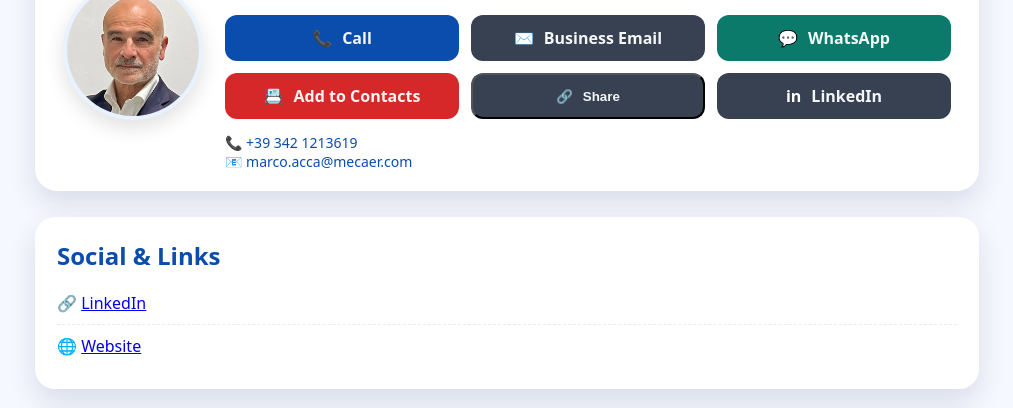
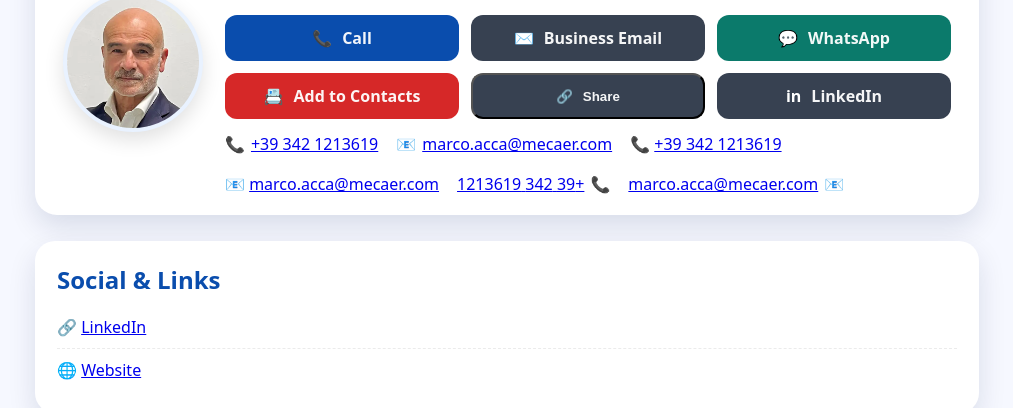
Before and after one commit to marco-acca/marco-acca.github.io, a plain HTML site: page index.html in a window 1280 px wide. Shown: the part 190-598 px from the top of the page, without its empty margins (133-1146 px from the left). Drawn offline with Linux system fonts and the light colour scheme.

Commit message:
Update index.html

```diff
--- a/index.html
+++ b/index.html
@@ -50,8 +50,23 @@
     .btn.red{background:#d62828}
     .btn.red:hover{background:#e63946}
     .btn span{opacity:.95}
-    .contacts-inline{margin-top:14px;color:var(--muted);font-size:14px}
-    .contacts-inline a{color:var(--primary);text-decoration:none}
+
+    /* 🔧 Modifica contatti */
+    .contacts-inline{
+      margin-top:14px;
+      color:var(--muted);
+      font-size:16px; /* più grande */
+      display:flex;
+      flex-wrap:wrap;
+      gap:18px;
+      align-items:center;
+    }
+    .contacts-inline div{
+      display:flex;
+      align-items:center;
+      gap:6px;
+    }
+
     .section{background:var(--card);border-radius:20px;box-shadow:var(--shadow);padding:22px;margin-bottom:22px}
     .section h2{margin:0 0 10px;color:var(--primary)}
     .list{list-style:none;padding:0;margin:0}
@@ -88,7 +103,6 @@
         <img class="avatar" src="foto.jpg" alt="Foto profilo / Profile photo / الصورة الشخصية" onerror="this.style.opacity=.2">
         <div>
           <h1>Marco Acca</h1>
-          <!-- IT di default per evitare flicker -->
           <p class="role show" data-lang="it">Amministratore Delegato</p>
           <p class="role" data-lang="en">CEO</p>
           <p class="role rtl" data-lang="ar">الرئيس التنفيذي</p>
@@ -102,12 +116,15 @@
             <a class="btn gray" target="_blank" href="https://www.linkedin.com/company/mag-mecaer-aviation-group-spa/posts/?feedView=all"><strong>in</strong><span>LinkedIn</span></a>
           </div>
 
+          <!-- 🔧 Contatti affiancati -->
           <div class="contacts-inline">
             <div data-lang="it" class="show">📞 <a href="tel:+393421213619">+39 342 1213619</a></div>
+            <div data-lang="it" class="show">📧 <a href="mailto:marco.acca@mecaer.com">marco.acca@mecaer.com</a></div>
+
             <div data-lang="en">📞 <a href="tel:+393421213619">+39 342 1213619</a></div>
+            <div data-lang="en">📧 <a href="mailto:marco.acca@mecaer.com">marco.acca@mecaer.com</a></div>
+
             <div class="rtl" data-lang="ar">📞 <a href="tel:+393421213619">+39 342 1213619</a></div>
-            <div data-lang="it" class="show">📧 <a href="mailto:marco.acca@mecaer.com">marco.acca@mecaer.com</a></div>
-            <div data-lang="en">📧 <a href="mailto:marco.acca@mecaer.com">marco.acca@mecaer.com</a></div>
             <div class="rtl" data-lang="ar">📧 <a href="mailto:marco.acca@mecaer.com">marco.acca@mecaer.com</a></div>
           </div>
         </div>
```
